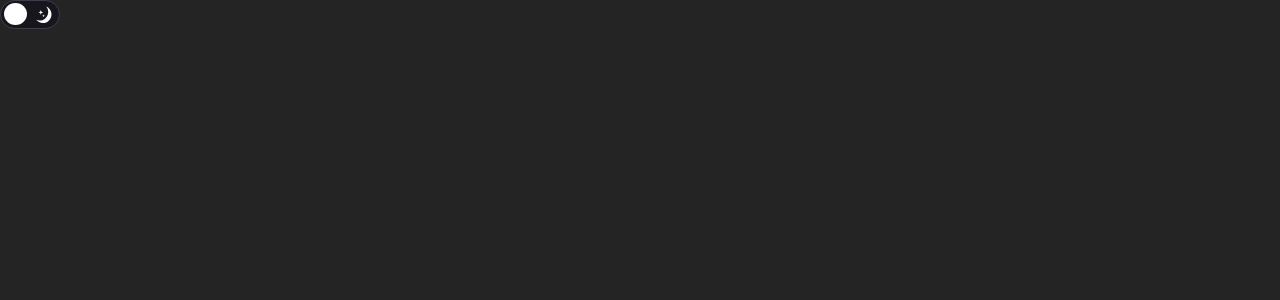
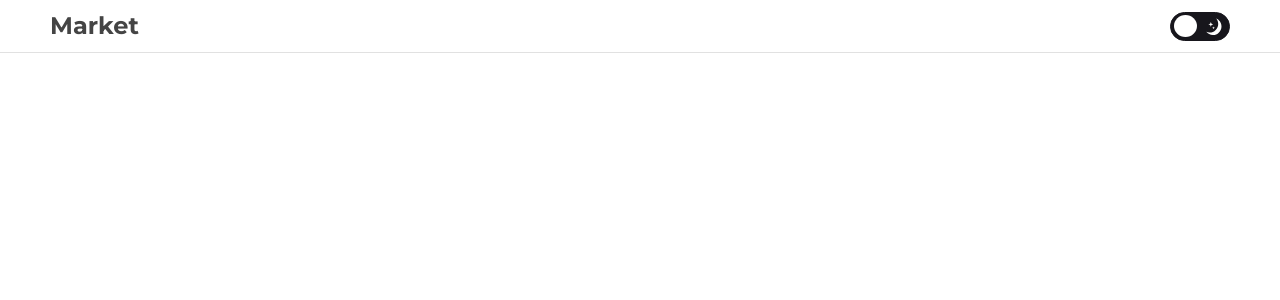
Before and after one commit to Axent13/market-app, a React (Vite) app: page / in a window 1280 px wide. Shown: the top 300 px of the page. Built offline with nearby package versions, Linux system fonts and the light colour scheme.

Commit message:
feat: Добавляет глобальные переменные + Header

```diff
--- a/src/app/index.scss
+++ b/src/app/index.scss
@@ -1,2 +1,11 @@
+@import './styles/variables.scss';
 @import './styles/index.scss';
 @import './fonts/index.scss';
+
+.app {
+  background-color: var(--page-background-light-theme);
+
+  &_dark {
+    background-color: var(--page-background-dark-theme);
+  }
+}
--- a/src/app/index.tsx
+++ b/src/app/index.tsx
@@ -2,7 +2,11 @@ import Page from '../pages/page';
 import './index.scss';
 
 const App = () => {
-  return <Page />;
+  return (
+    <div className='app'>
+      <Page />
+    </div>
+  );
 };
 
 export default App;
--- a/src/app/styles/index.scss
+++ b/src/app/styles/index.scss
@@ -6,8 +6,6 @@
   font-weight: 400;
 
   color-scheme: light dark;
-  color: rgba(255, 255, 255, 0.87);
-  background-color: #242424;
 
   font-synthesis: none;
   text-rendering: optimizeLegibility;
--- /dev/null
+++ b/src/app/styles/variables.scss
@@ -0,0 +1,39 @@
+:root {
+  --page-max-width: 1200px;
+
+  --page-padding-mobile: 10px;
+
+  --page-background-light-theme: #fff;
+  --page-background-dark-theme: #1e1e1e;
+
+  --font-size-l: 24px;
+  --font-size-m: 16px;
+  --font-size-s: 14px;
+
+  --header-text-color-light-theme: #444;
+  --header-text-color-dark-theme: #fff;
+
+  --header-delimiter-color-light-theme: #e1e1e1;
+  --header-delimiter-color-dark-theme: #444;
+
+  --placeholder-color: #868686;
+
+  --input-border-color-light-theme: #d7d7d7;
+  --input-border-color-dark-theme: #444;
+
+  --toggler-background-light-theme: #17161c;
+  --toggler-background-dark-theme: #c2c2c2;
+  --toggler-switcher-background: #fff;
+
+  --main-text-color-light-theme: #000;
+  --main-text-color-dark-theme: #fff;
+
+  --secondary-text-color-light-theme: #1d448e;
+  --secondary-text-color-dark-theme: #547ac5;
+}
+
+@mixin font-montserrat-700 {
+  font-family: 'Montserrat';
+  font-weight: bold;
+  font-style: normal;
+}
--- a/src/entities/ThemeToggler/ui/ThemeToggler.scss
+++ b/src/entities/ThemeToggler/ui/ThemeToggler.scss
@@ -27,12 +27,12 @@
       flex-grow: 0;
       flex-shrink: 0;
       width: $toggler-width;
-      border: 1px solid #17161c;
+      border: 1px solid var(--toggler-background-light-theme);
       height: 27px;
       background:
         url(images/night.svg) no-repeat calc($toggler-width - $button-width) /
           calc($button-width - 7px),
-        #17161c;
+        var(--toggler-background-light-theme);
       border-radius: 50px;
       transition: border-color ease 0.3s;
       transition: background-color ease 0.3s;
@@ -47,7 +47,7 @@
       border-color: #c2c2c2;
       background:
         url(images/sun.svg) no-repeat 5px / calc($button-width - 3px),
-        #c2c2c2;
+        var(--toggler-background-dark-theme);
     }
 
     & + .toggle-button__label::after {
@@ -57,7 +57,7 @@
       left: 4px;
       display: inline-block;
       border-radius: 50%;
-      background-color: #fff;
+      background-color: var(--toggler-switcher-background);
       width: $button-width;
       height: 22px;
       transition: left ease 0.3s;
@@ -65,7 +65,7 @@
 
     &:checked + .toggle-button__label::after {
       left: calc($toggler-width - $button-width - 2px);
-      background-color: #fff;
+      background-color: var(--toggler-switcher-background);
     }
   }
 }
--- a/src/pages/page.tsx
+++ b/src/pages/page.tsx
@@ -1,7 +1,7 @@
-import { ThemeToggler } from '../entities/ThemeToggler';
+import { Header } from '../widgets/Header';
 
 const Page = () => {
-  return <ThemeToggler />;
+  return <Header />;
 };
 
 export default Page;
--- /dev/null
+++ b/src/widgets/Header/index.ts
@@ -0,0 +1 @@
+export { Header } from './ui/Header';
--- /dev/null
+++ b/src/widgets/Header/ui/Header.scss
@@ -0,0 +1,27 @@
+@import '../../../app/styles/variables.scss';
+
+.header {
+  &__content-wrapper {
+    display: flex;
+    justify-content: space-between;
+    align-items: center;
+    padding: 0 var(--page-padding-mobile);
+    max-width: var(--page-max-width);
+    margin: 0 auto;
+  }
+
+  &__text {
+    @include font-montserrat-700;
+    font-size: var(--font-size-l);
+    color: var(--header-text-color-light-theme);
+    margin: 8px 0;
+  }
+
+  &__delimiter {
+    border-bottom: 1px solid var(--header-delimiter-color-light-theme);
+
+    &_dark {
+      border-color: var(--header-delimiter-color-dark-theme);
+    }
+  }
+}
--- /dev/null
+++ b/src/widgets/Header/ui/Header.tsx
@@ -0,0 +1,14 @@
+import { ThemeToggler } from '../../../entities/ThemeToggler';
+import './Header.scss';
+
+export const Header = () => {
+  return (
+    <header className='header'>
+      <div className='header__content-wrapper'>
+        <h1 className='header__text'>Market</h1>
+        <ThemeToggler />
+      </div>
+      <div className='header__delimiter'></div>
+    </header>
+  );
+};
```
